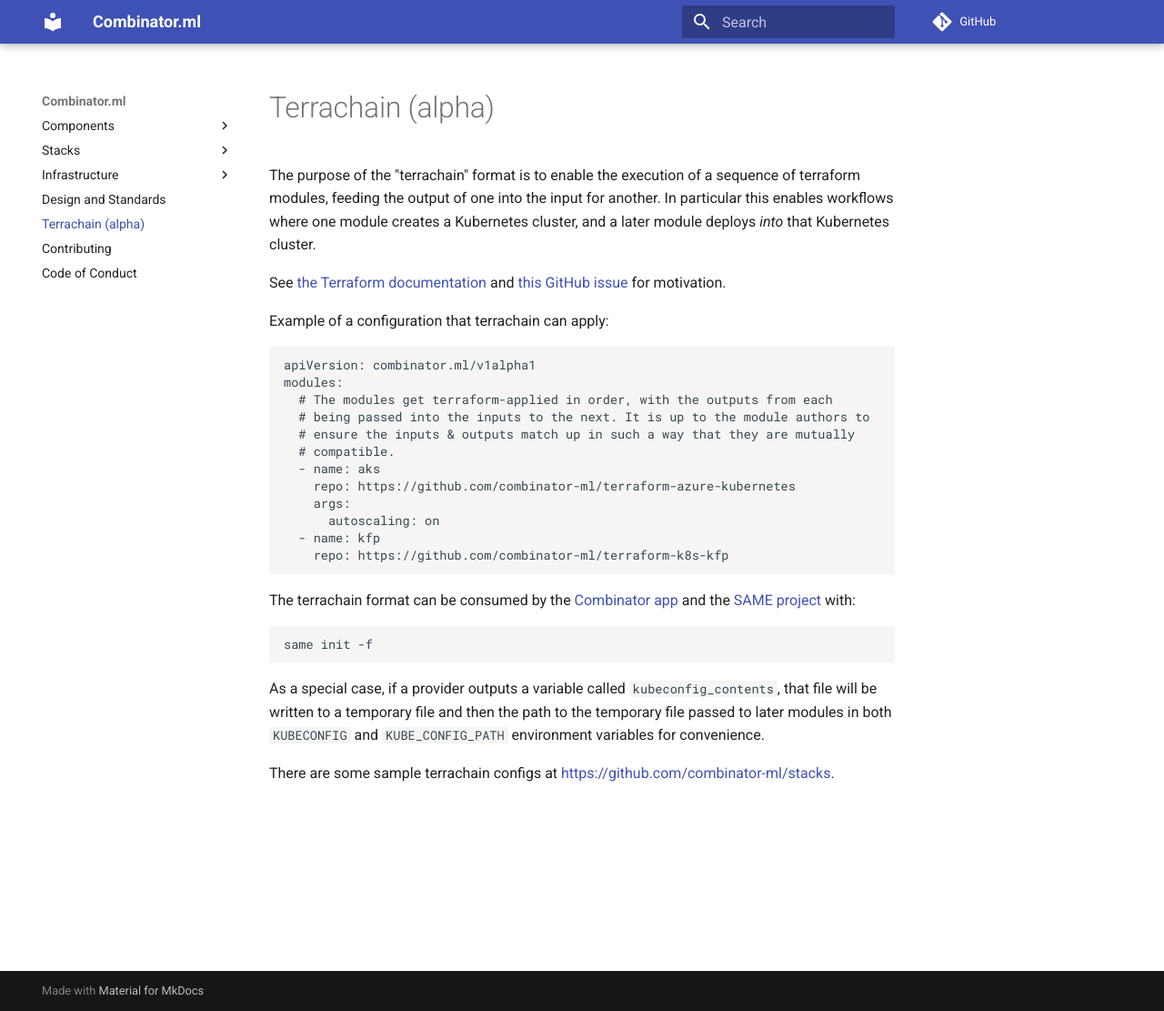
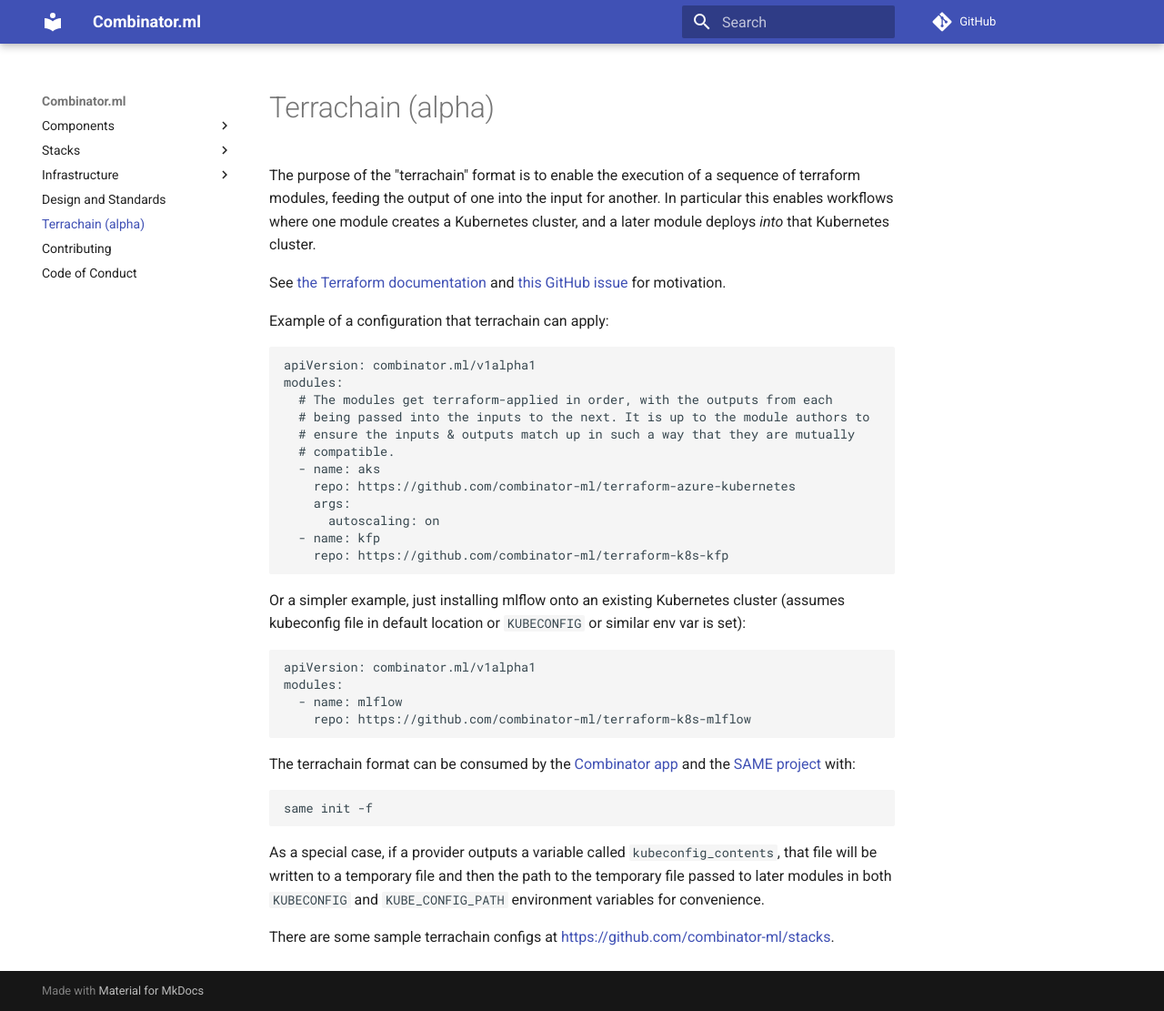
Before and after one commit to combinator-ml/combinator, an MkDocs documentation site: the page built from docs/terrachain.md, in a window 1280 px wide and 1111 px high. Shown: the whole window at 91% size. Built offline with MkDocs 1.6.1 and Material for MkDocs 9.7.7, drawn with Linux system fonts in a browser that asks for light colours; comment, search, counter and statistics services are not loaded.

Commit message:
Update terrachain.md

````diff
--- a/docs/terrachain.md
+++ b/docs/terrachain.md
@@ -22,6 +22,15 @@
     repo: https://github.com/combinator-ml/terraform-k8s-kfp
 ```
 
+Or a simpler example, just installing mlflow onto an existing Kubernetes cluster (assumes kubeconfig file in default location or `KUBECONFIG` or similar env var is set):
+
+```
+apiVersion: combinator.ml/v1alpha1
+modules:
+  - name: mlflow
+    repo: https://github.com/combinator-ml/terraform-k8s-mlflow
+```
+
 The terrachain format can be consumed by the [Combinator app](https://app.combinator.ml) and the [SAME project](https://sameproject.org/) with:
 ```
 same init -f
````
